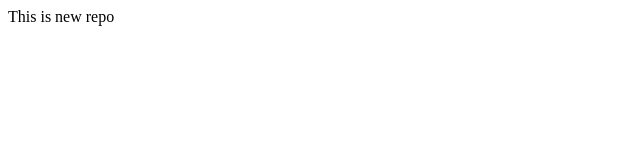
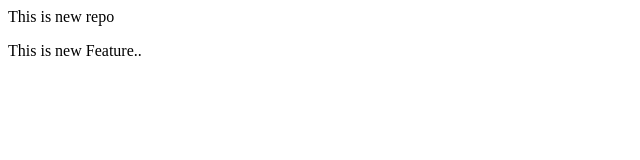
Before and after one commit to poojayadav78/localrepo, a plain HTML site: page index.html in a window 1280 px wide. Shown: the whole page, without its empty margins (0-640 px from the left). Drawn offline with Linux system fonts and the light colour scheme.

Commit message:
Add new feature

```diff
--- a/index.html
+++ b/index.html
@@ -1 +1,2 @@
 <p>This is new repo</p>
+<p>This is new Feature..</p>
```
